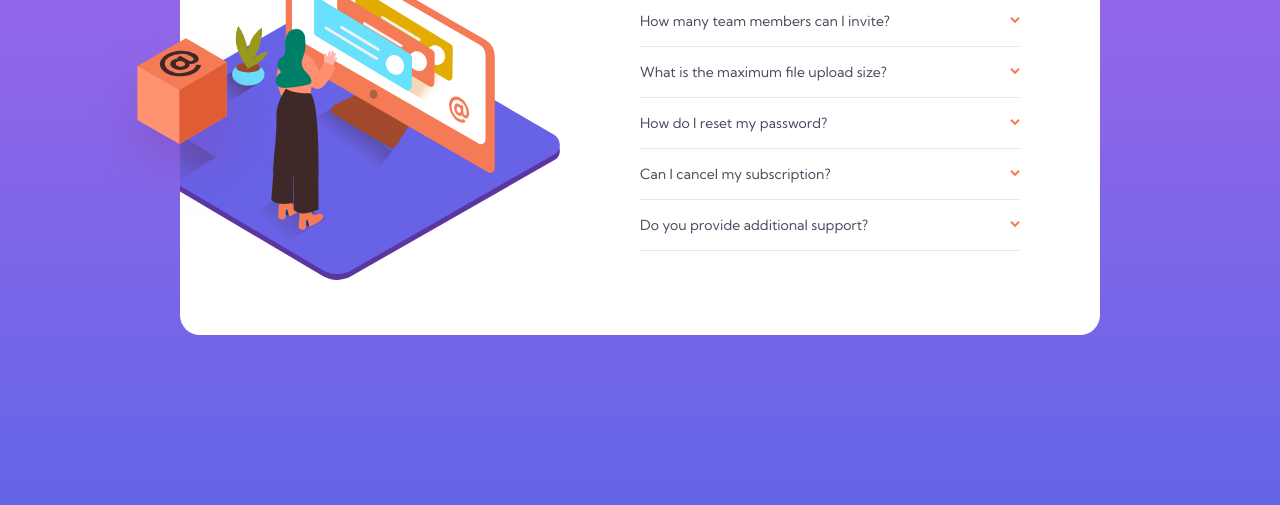
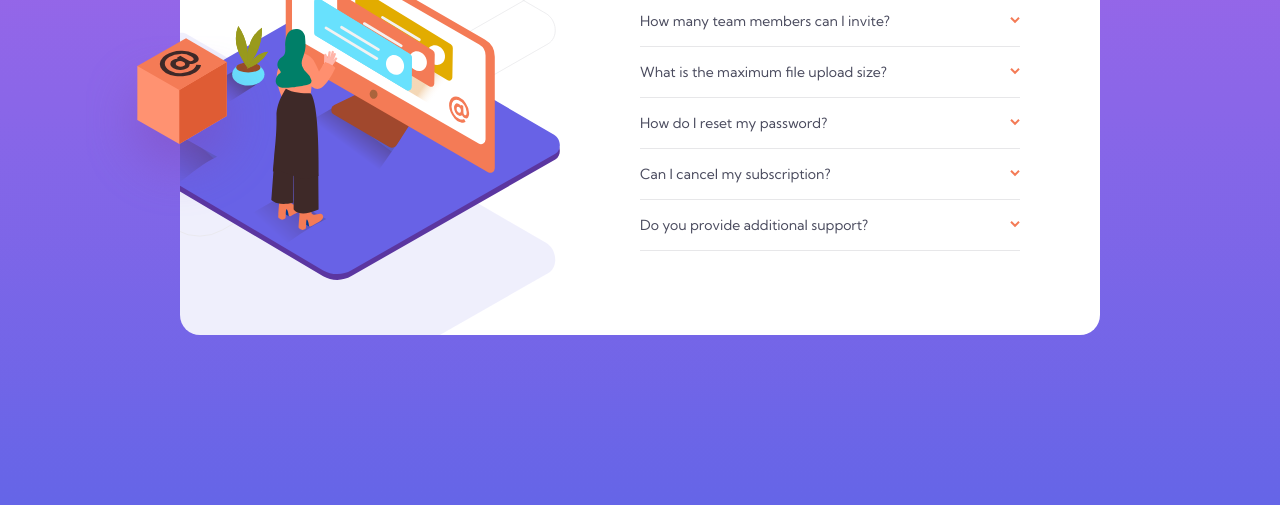
Before and after one commit to alyssasitto/faq-card-project, a plain HTML site: page index.html in a window 1280 px wide. Shown: the part 295-800 px from the top of the page. Drawn offline with Linux system fonts and the light colour scheme.

Commit message:
Edited README and CSS

```diff
--- a/css/style.css
+++ b/css/style.css
@@ -134,7 +134,7 @@ body {
 		display: grid;
 		grid-template-columns: 1fr 1fr;
 		position: relative;
-		background-image: url(images/bg-pattern-desktop.svg);
+		background-image: url(/images/bg-pattern-desktop.svg);
 		background-size: 80%;
 		background-position: left;
 		background-position-x: -36rem;
```
Also changed, not shown: 1 other file.
